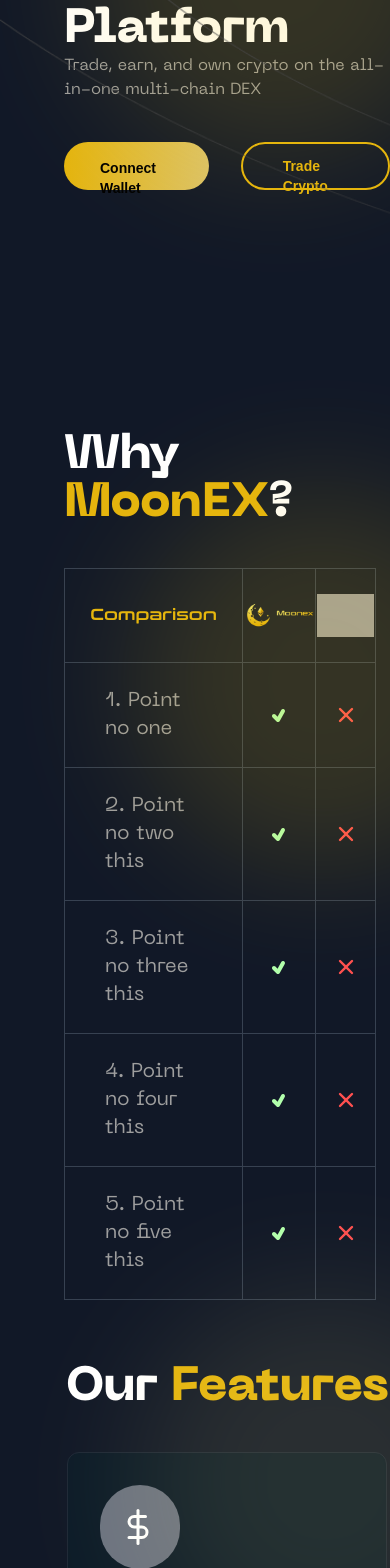
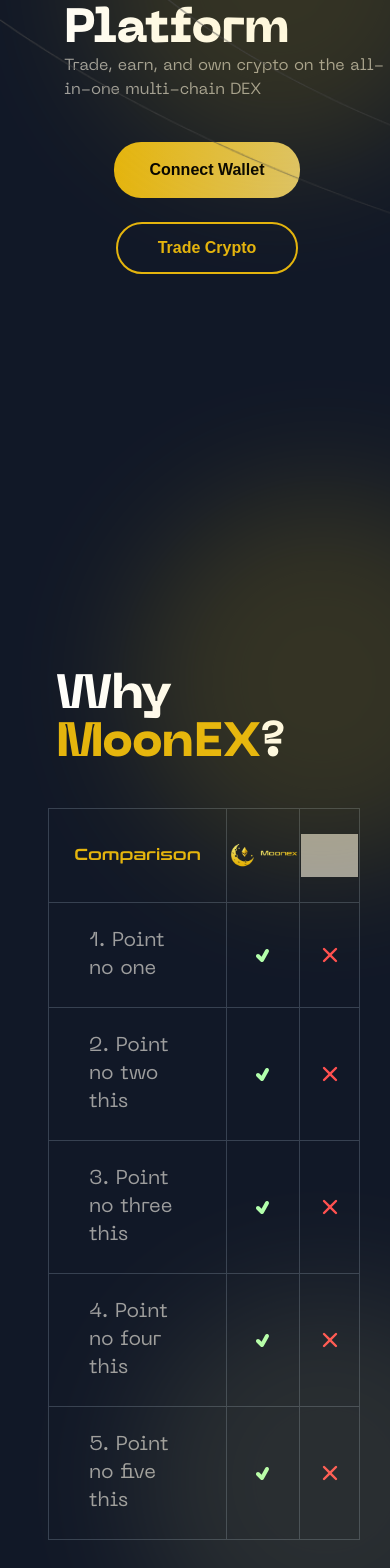
Before and after one commit to varshaa-t/MoonEX, a React (Vite) app: page / in a window 390 px wide. Shown: the part 412-1980 px from the top of the page. Built offline with nearby package versions, Linux system fonts and the light colour scheme; grey boxes are pictures that could not be loaded.

Commit message:
responsive updates

```diff
--- a/src/components/Button.jsx
+++ b/src/components/Button.jsx
@@ -2,7 +2,7 @@
 
 function Button({text, variant, styles}) {
   return (
-    <div className={`${variant == "yellow" ? "text-black bg-gradient-to-r from-yellow to-light-yellow py-4 px-9" : "text-yellow border-yellow border-2 py-3"} ${styles} font-raleway font-extrabold hover:cursor-pointer text-sm w-48 h-12 rounded-3xl`}>
+    <div className={`${variant == "yellow" ? "text-black bg-gradient-to-r from-yellow to-light-yellow py-4 px-9" : "text-yellow border-yellow border-2 py-3"} ${styles} font-raleway font-extrabold hover:cursor-pointer rounded-[1.7rem] sm:text-sm sm:w-48 sm:h-12 sm:rounded-3xl`}>
         {text}
     </div>
   )
--- a/src/sections/About.jsx
+++ b/src/sections/About.jsx
@@ -120,8 +120,8 @@
   ]
 
   return (
-    <div className='ml-16 pb-44 text-white'>
-      <div ref={textRef} className='font-neue-machina-bold text-5xl mb-10'>
+    <div className='ml-12 sm:ml-16 pt-60 sm:pt-0 pb-44 text-white'>
+      <div ref={textRef} className='font-neue-machina-bold text-5xl ml-2 sm:ml-0 mb-10'>
         Why <span className='text-yellow'>MoonEX</span>?
       </div>
       <table ref={tableRef} className='border border-gray-700 mb-16 w-[80vw] table-auto'>
@@ -147,8 +147,8 @@
         ))}
       </table>
       <div className='flex flex-col'>
-        <div ref={featuresTitleRef} className='font-neue-machina-bold mx-auto mb-10 text-5xl'>Our <span className='text-yellow'>Features</span></div>
-        <div ref={featuresRef} className='grid grid-cols-1 gap-y-10 mx-auto md:grid-cols-2 md:mx-auto md:gap-x-20 md:gap-y-10 xl:grid-cols-4 xl:mx-0 xl:gap-x-0 xl:gap-y-0'>
+        <div ref={featuresTitleRef} className='font-neue-machina-bold mb-10 text-5xl ml-8 sm:mx-auto'>Our <span className='text-yellow'>Features</span></div>
+        <div ref={featuresRef} className='grid grid-cols-1 gap-y-10 ml-10 sm:mx-auto md:grid-cols-2 md:gap-x-20 md:gap-y-10 xl:grid-cols-4 xl:mx-0 xl:gap-x-0 xl:gap-y-0'>
           {features.map((feature, index) => (
             <div key={index}>
               <FeatureCard
--- a/src/sections/Hero.jsx
+++ b/src/sections/Hero.jsx
@@ -53,7 +53,7 @@
             Trade, earn, and own crypto on the all-in-one multi-chain DEX
           </div>
         </div>
-        <div className='flex space-x-8'>
+        <div className='flex flex-col items-center space-y-6 pr-10 sm:flex-row sm:space-y-0 sm:pr-0 sm:space-x-8'>
           <Button
             text={"Connect Wallet"}
             variant={"yellow"}
```
